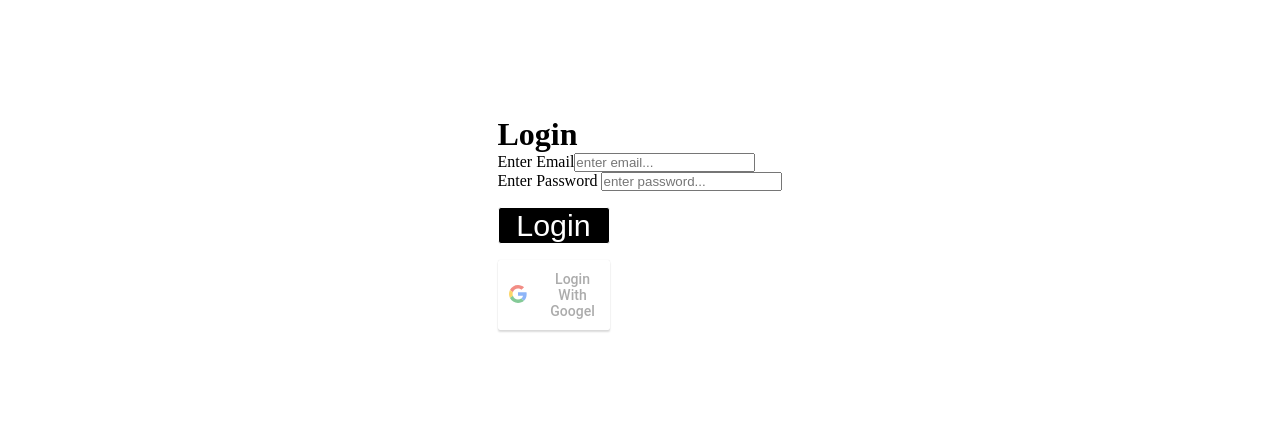
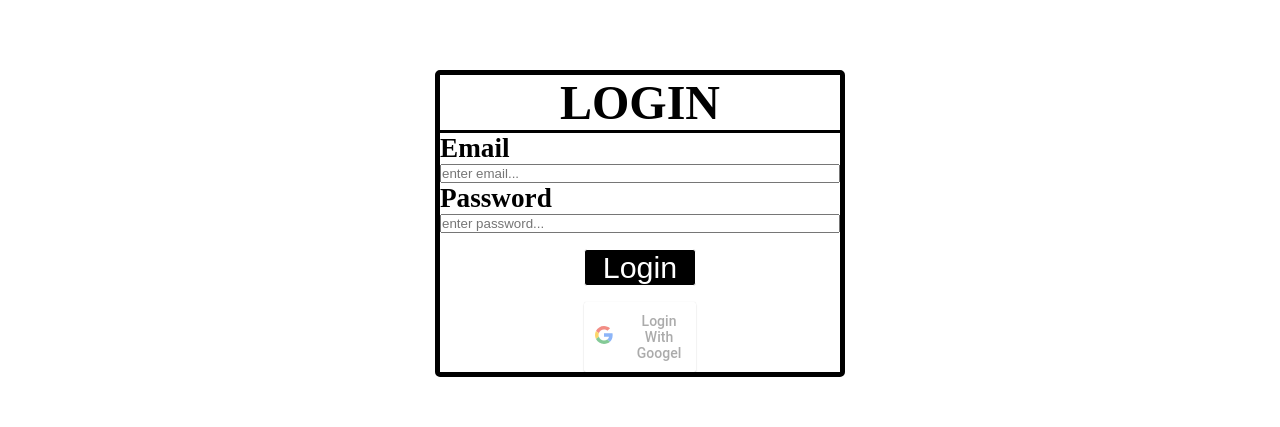
Before and after one commit to c5-hosinatmalek/MERAKI_Academy_Project_5, a React (Create React App) app in the folder frontend/: page /login in a window 1280 px wide. Shown: the part 253-680 px from the top of the page. Built offline with nearby package versions, Linux system fonts and the light colour scheme; no server answers.

Commit message:
login css

```diff
--- a/frontend/src/component/LOGIN/index.js
+++ b/frontend/src/component/LOGIN/index.js
@@ -109,7 +109,7 @@ const LOGIN = () => {
           <h1>Login</h1>
         </div>
         <div className="email_login">
-          <label>Enter Email</label>
+          <label> Email</label>
           <input
             placeholder="enter email..."
             type="text"
@@ -119,7 +119,7 @@ const LOGIN = () => {
           />
         </div>
         <div className="passward_login">
-          <label>Enter Password </label>
+          <label> Password </label>
           <input
             placeholder="enter password..."
             type="password"
--- a/frontend/src/component/LOGIN/style.css
+++ b/frontend/src/component/LOGIN/style.css
@@ -4,3 +4,45 @@ justify-content: center;
     display: flex;
     align-items: center;
 }
+
+.login_user form{
+    border: solid black 5px;
+    text-align: center;
+
+    border-radius: 5px;
+}
+
+.titel{
+    border-bottom: 3px solid black;
+}
+
+.titel h1{
+    text-transform: uppercase;
+    font-size: 3rem;
+    font-weight: 700;
+}
+
+.email_login{
+    text-align: left;
+}
+
+.email_login label{
+   display: block;
+   font-size: 1.7rem;
+   font-weight: 600;
+}
+
+.passward_login{
+    text-align: left;
+}
+
+.passward_login label{
+display: block;
+font-weight: 600;
+font-size: 1.7rem;
+}
+
+
+.login_user form input{
+    width: 25rem;
+}
```
